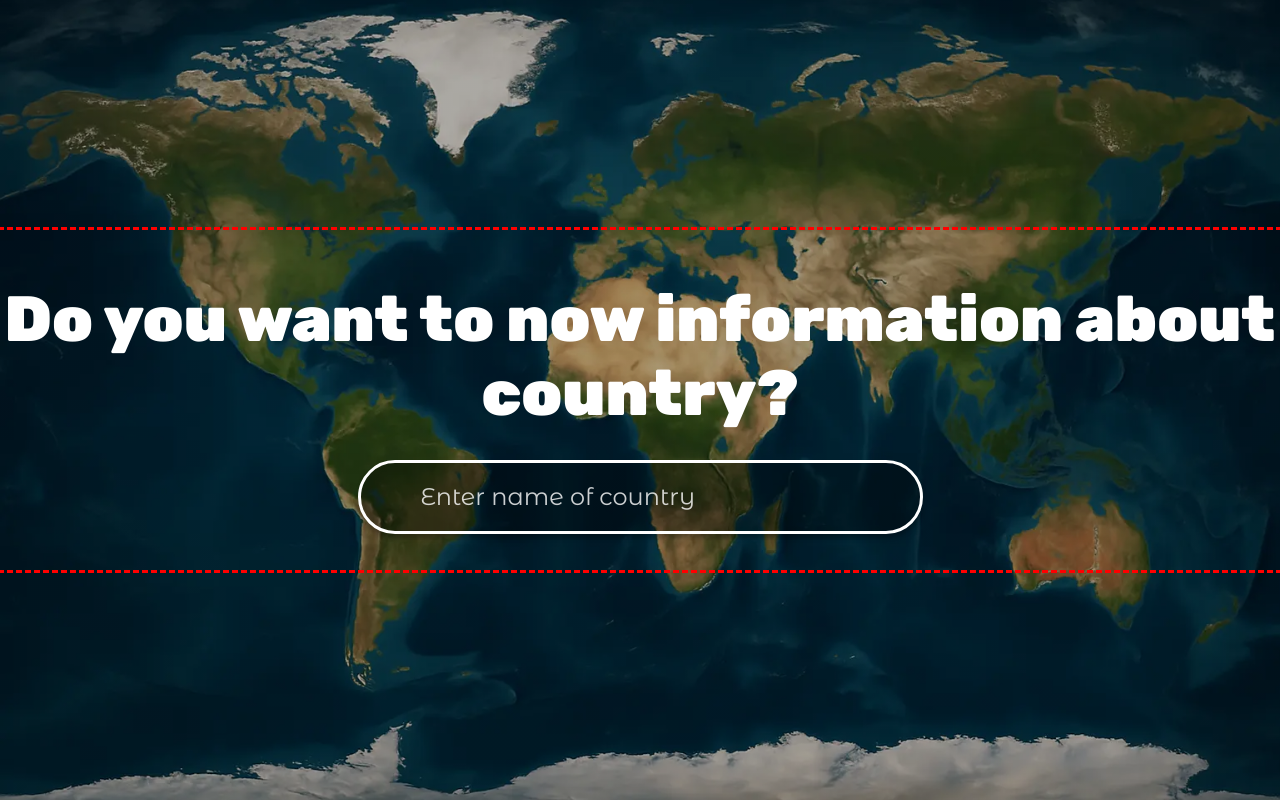
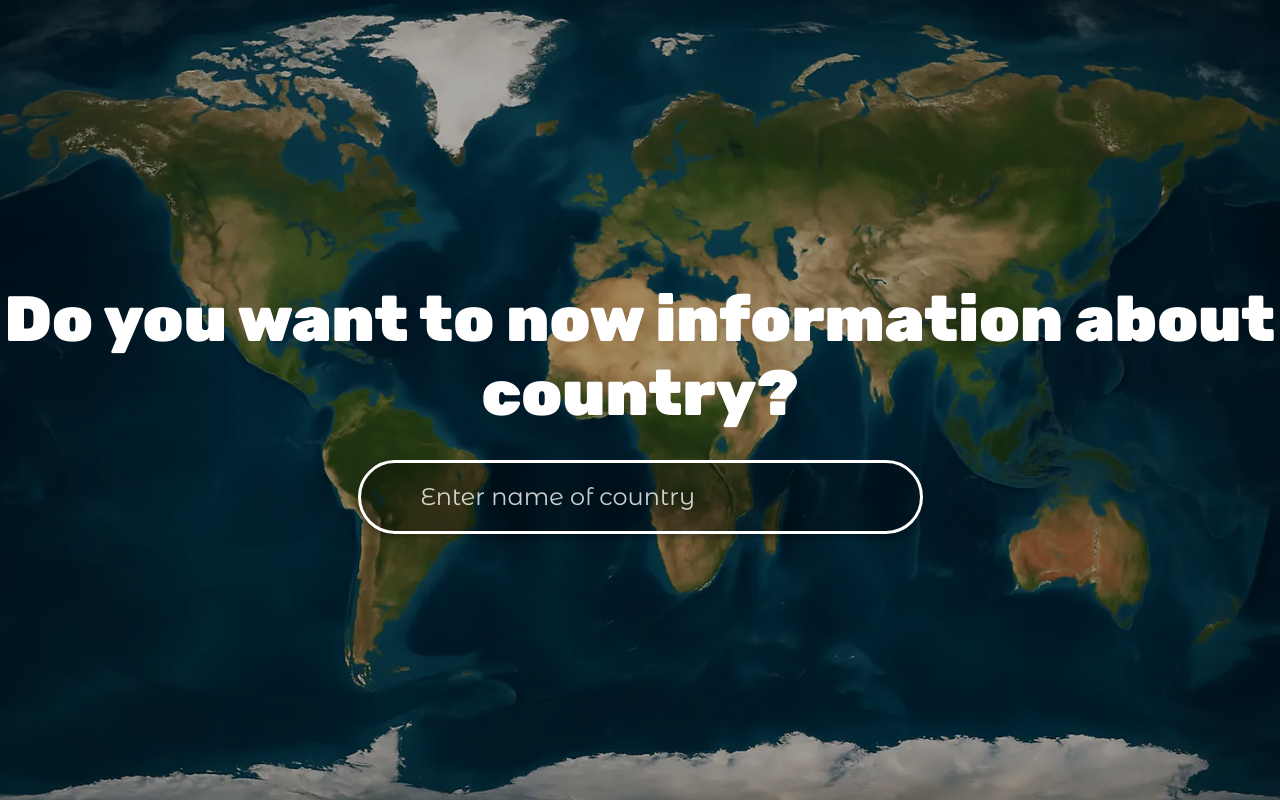
Before and after one commit to lika-ruby/homework-72, a website built with Parcel: page src/index.html in a window 1280 px wide. Shown: the top 800 px of the page. Built offline with nearby package versions, Linux system fonts and the light colour scheme; what @pnotify/core would draw is missing.

Commit message:
makes all

```diff
--- a/src/styles/index.css
+++ b/src/styles/index.css
@@ -44,7 +44,6 @@ body {
 .container {
   width: 1440px;
   padding: 0 15px;
-  outline: red dashed;
   transform: translate(-50%, -50%);
   position: absolute;
   top: 50%;
```
